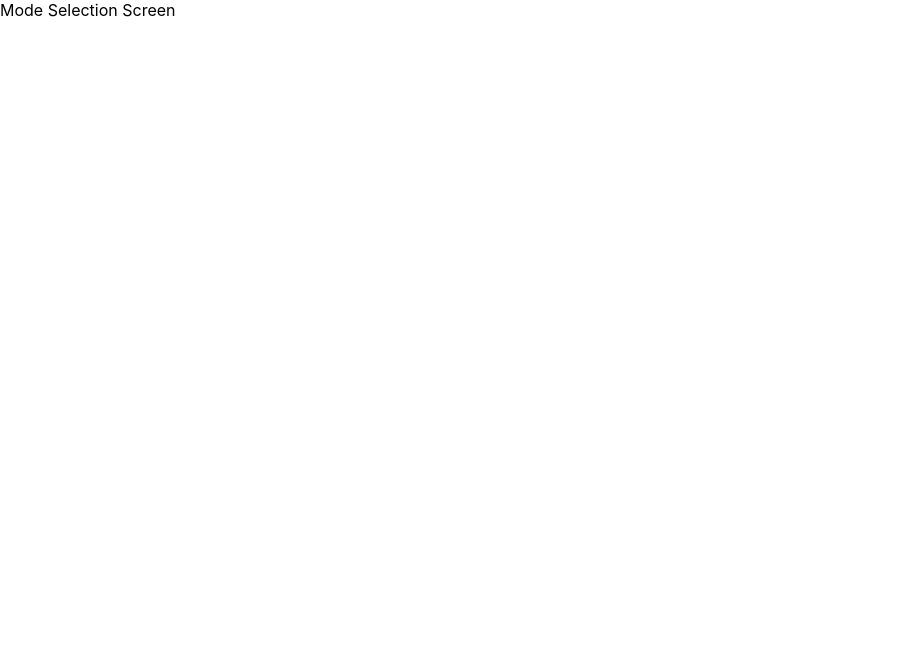
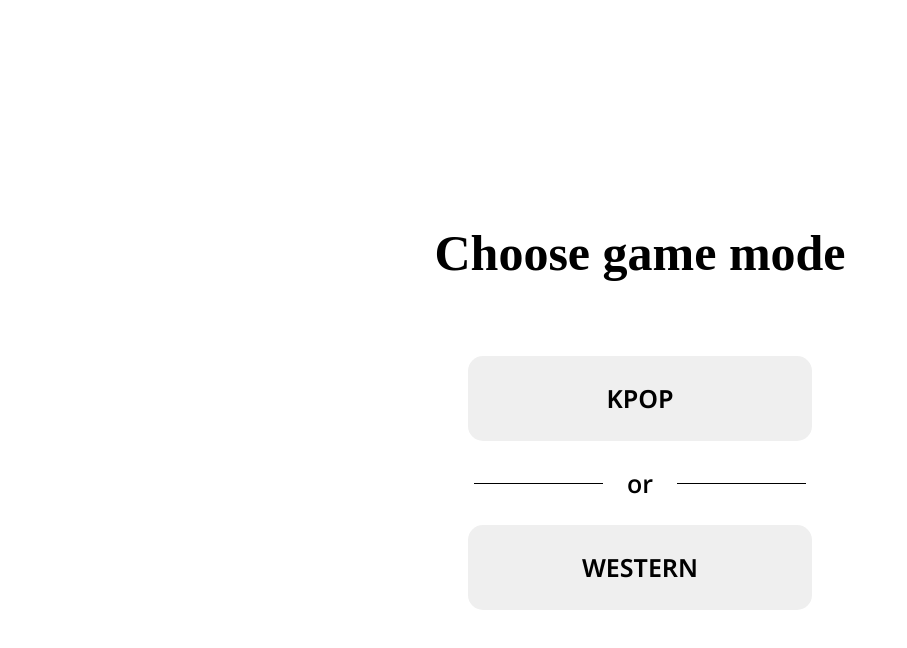
Before and after one commit to IndexDuo/WingHacks2024, a React (Create React App) app: page /mode-selection in a window 1280 px wide. Shown: the top 648 px of the page, without its empty margins (0-907 px from the left). Built offline with nearby package versions, Linux system fonts and the light colour scheme; a web font is replaced by a local one.

Commit message:
Minor mode selection

```diff
--- a/src/components/HomeScreen.js
+++ b/src/components/HomeScreen.js
@@ -6,7 +6,7 @@ import logo from "../images/Logo.png";
 function HomeScreen() {
   const navigate = useNavigate();
 
-  // navigate to other screens
+  // navigate to badges screens
   const navigateToBadgesScreen = () => {
     navigate("/badges");
   };
--- a/src/components/ModeSelectionScreen.js
+++ b/src/components/ModeSelectionScreen.js
@@ -1,7 +1,33 @@
-import React from 'react';
+import React from "react";
+import { useNavigate } from "react-router-dom";
+import "../styles/ModeSelectionScreen.css";
 
 const ModeSelectionScreen = () => {
-  return <div>Mode Selection Screen</div>;
+  const navigate = useNavigate();
+
+  const navigateToKpopScreen = () => {
+    navigate("/kpop");
+  };
+
+  const navigateToWesternScreen = () => {
+    navigate("/western");
+  };
+  return (
+    <div className="mode">
+      <h1>Choose game mode</h1>
+      <br />
+      <br />
+      <button className="kpop-button" onClick={navigateToKpopScreen}>
+        Kpop
+      </button>
+      <div className="or-container">
+        <p className="or">or</p>
+      </div>
+      <button className="western-button" onClick={navigateToWesternScreen}>
+        Western
+      </button>
+    </div>
+  );
 };
 
 export default ModeSelectionScreen;
--- /dev/null
+++ b/src/styles/ModeSelectionScreen.css
@@ -0,0 +1,48 @@
+.mode {
+    display:flex;
+    align-items: center;
+    justify-content: center;
+    flex-direction: column;
+    height: 100vh;
+}
+
+.mode h1 {
+    font-family: "dream-avenue";
+    font-size: 50px;
+    text-align: center;
+}
+
+.or-container {
+    display: flex;
+    flex-direction: row;
+    justify-content: center;
+    align-items: center;
+    width: 100%;
+  }
+
+  .or {
+    font-size: 25px;
+    font-weight: 600;
+    position: relative;
+    padding: 0 10px; /* Adjust this padding if necessary */
+    z-index: 1;
+  }
+
+  .or:before,
+  .or:after {
+    content: "";
+    position: absolute;
+    top: 50%;
+    width: 280%; /* Ensures that each line can extend up to half the container's width */
+    height: 1.5px;
+    background-color: black;
+    z-index: -1; /* Places the lines behind the text */
+  }
+
+  .or:before {
+    left: -310%; /* Extend to the left */
+  }
+
+  .or:after {
+    right: -310%; /* Extend to the right */
+  }
```
